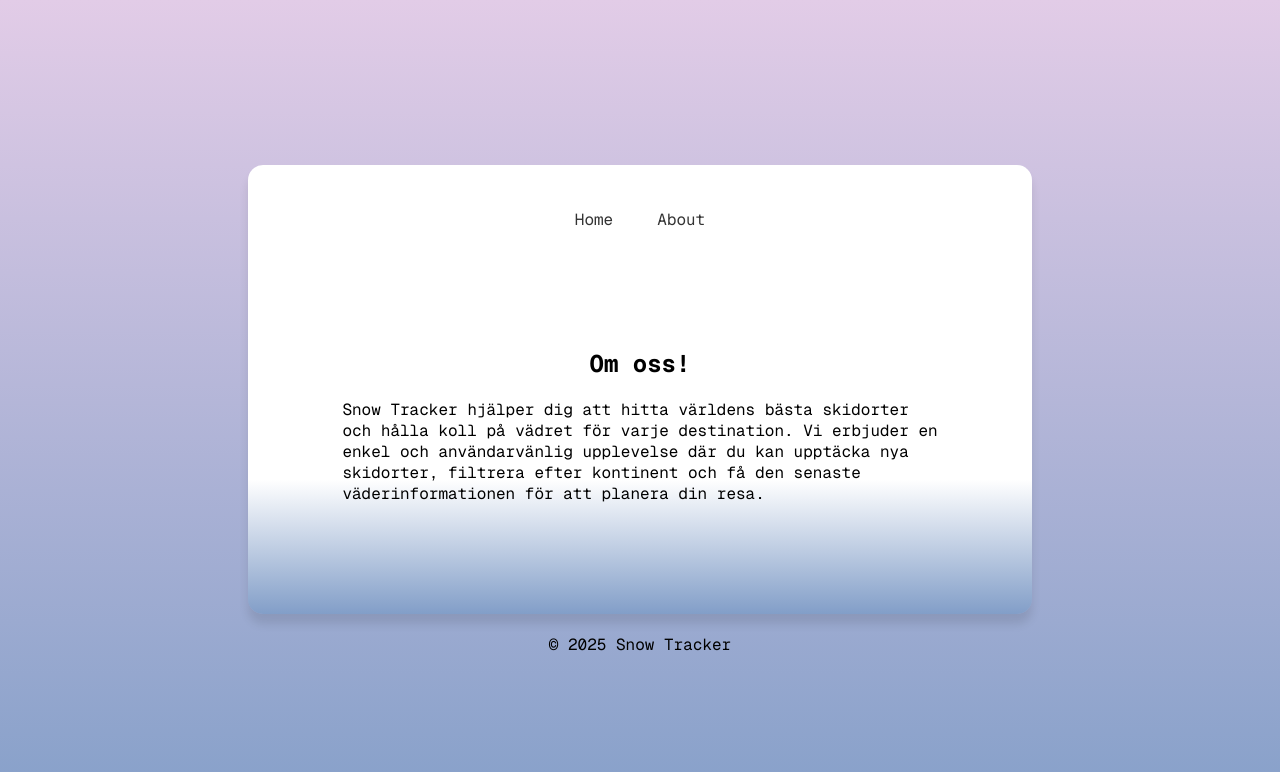
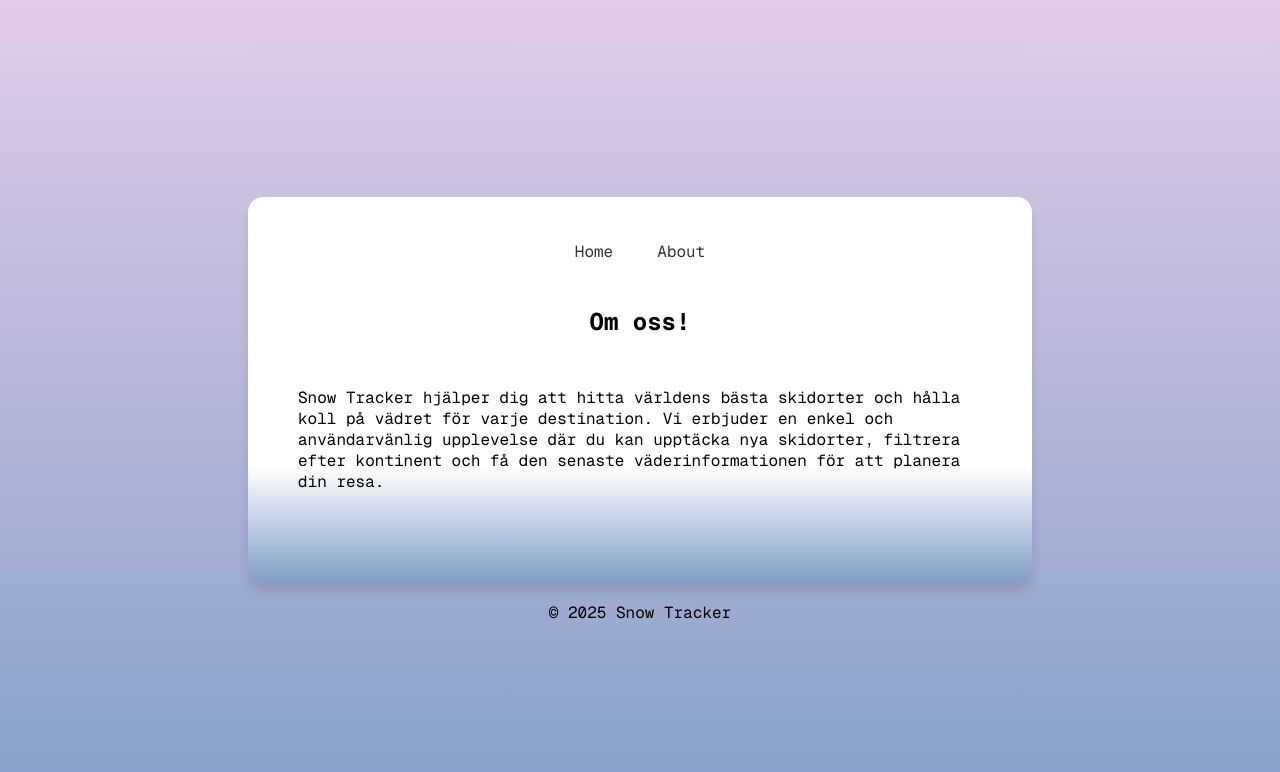
Before and after one commit to Rebecka94/Snowtracks-React-App, a React (Vite) app: page /about in a window 1280 px wide. Shown: the top 772 px of the page. Built offline with nearby package versions, Linux system fonts and the light colour scheme; a web font is replaced by a local one.

Commit message:
last adjustments

```diff
--- a/src/data.ts
+++ b/src/data.ts
@@ -77,7 +77,7 @@ export const skidorter: SkiResort[] = [
   namn: "Banff",
   kontinent: "Nordamerika",
   land: "Kanada",
-  image: "https://www.banff-springs-hotel.com/content/uploads/2022/11/Experience-Map-Ski_Snowboard_Norquay_DanEvans_001-768x762.jpg",
+  image: "https://ik.imagekit.io/spotlio/fetch/tr:w-1200/https://public-assets.spotliodata.com/04ca68f3-dec0-43f3-847e-ae29f5a99eb7.jpg",
   description: "Belägen i de kanadensiska Rocky Mountains, erbjuder Banff några av de mest imponerande skidterrängerna i Nordamerika."
 },
  {
--- a/src/pages/AboutPage.tsx
+++ b/src/pages/AboutPage.tsx
@@ -1,11 +1,14 @@
 import styled from "styled-components";
 
 const Wrapper = styled.div`
-  padding: 10%;
+  padding-left: 30px;
+  padding-right: 30px;
 `;
 
 const DescriptionText = styled.p`
   text-align: left;
+  margin-top: 50px;
+  margin-bottom: 70px;
 `;
 
 export default function AboutPage() {
--- a/src/pages/SkiResortDetail.tsx
+++ b/src/pages/SkiResortDetail.tsx
@@ -26,7 +26,6 @@ const ResortImage = styled.img`
 
 const WeatherInfo = styled.div`
   padding: 10px;
-  border-radius: 8px;
 `;
 
 const WeatherIcon = styled.img`
@@ -35,10 +34,11 @@ const WeatherIcon = styled.img`
 `;
 
 const DescriptionBox = styled.div`
-  padding: 15px;
-  text-align: center;
+  padding: 10px;
+  text-align: left;
   width: 80%;
   max-width: 600px;
+  margin-bottom: 20px;
 `;
 
 export default function SkiResortDetail() {
@@ -73,8 +73,8 @@ export default function SkiResortDetail() {
       <TitleWrapper>
         {weather && (
           <WeatherIcon
-            src={`https://openweathermap.org/img/wn/${weather.weather[0].icon}@2x.png`}
-            alt={weather.weather[0].description}
+          src={`https://openweathermap.org/img/wn/${weather.weather[0].icon}@2x.png`}
+          alt={weather.weather[0].description}
           />
         )}
       </TitleWrapper>
```
Also changed, not shown: 2 other files (tests, documents, lock files or other folders).
